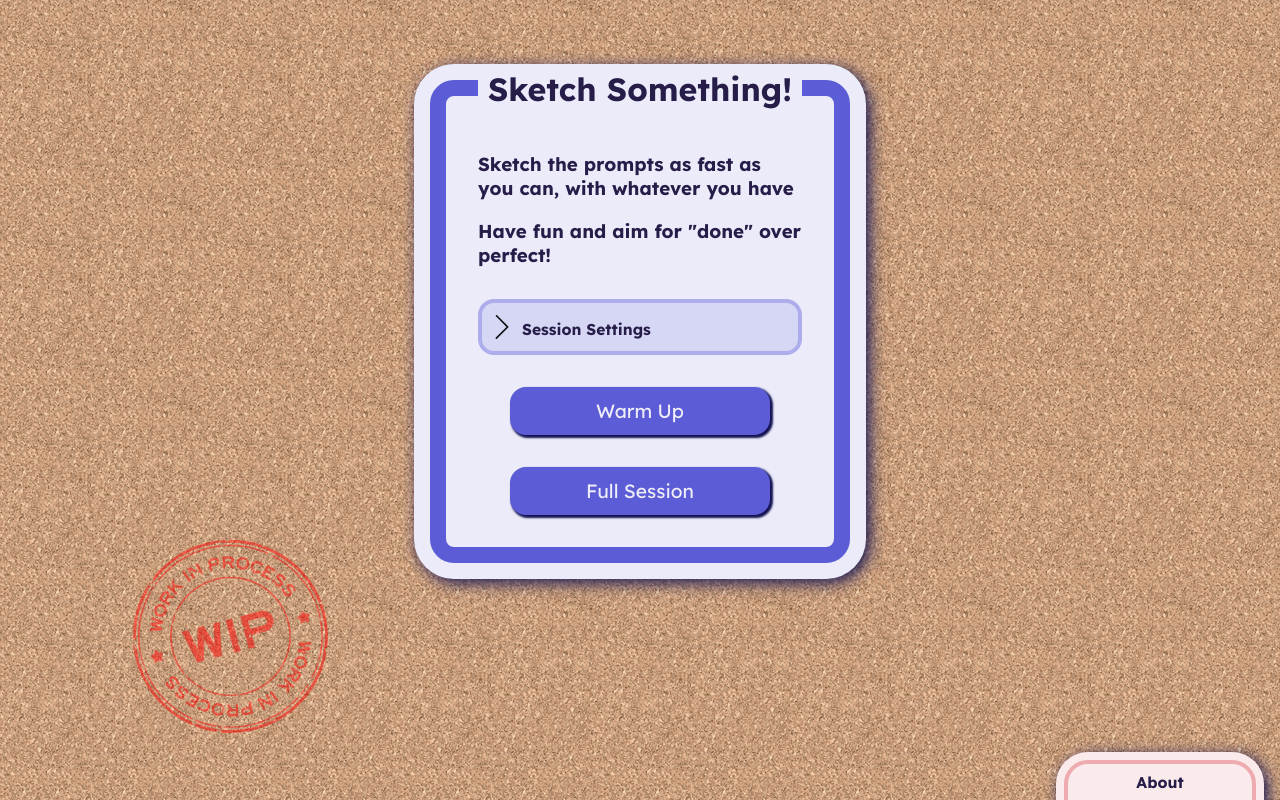
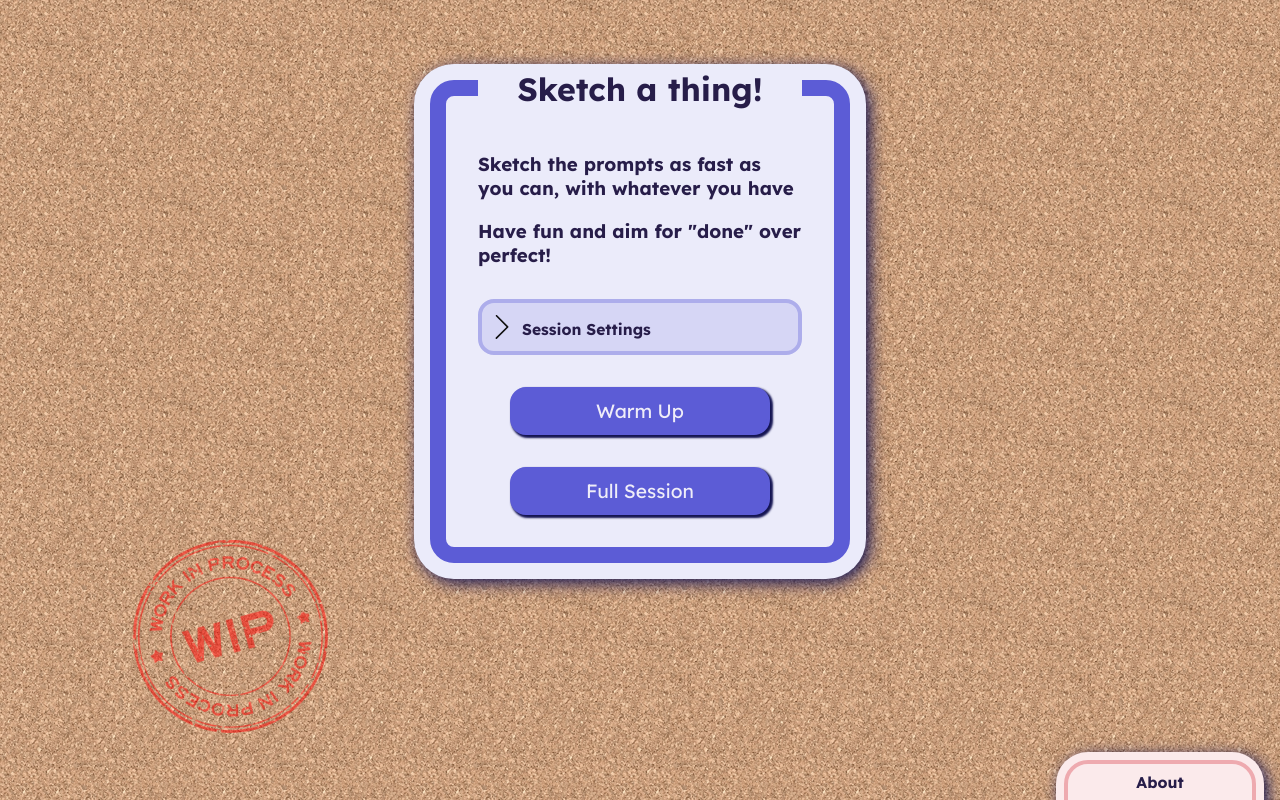
Before and after one commit to ConnorOfLocke/SketchSomething, a React (Create React App) app: page / in a window 1280 px wide. Built offline with nearby package versions, Linux system fonts and the light colour scheme.

Commit message:
Renamed the website

```diff
--- a/package.json
+++ b/package.json
@@ -1,5 +1,5 @@
 {
-  "name": "sketch-something",
+  "name": "sketch-a-thing",
   "version": "0.1.0",
   "private": true,
   "dependencies": {
--- a/public/index.html
+++ b/public/index.html
@@ -16,24 +16,33 @@
     <meta name="viewport" content="width=device-width, initial-scale=1" />
     <meta name="theme-color" content="#000000" />
     <meta name="author" content="Connor Locke-Warburton" />
-    <meta name="description" content="Tool for speed sketching using randomised prompts" />
+    <meta
+      name="description"
+      content="Tool for speed sketching using randomised prompts"
+    />
     <meta
       name="keywords"
-      content="Sketching, Sketch,Sketch Something, Art, Connor Locke-Warburton"
+      content="Sketching, Sketch, Sketch a thing, Art, Connor Locke-Warburton"
     />
 
     <meta property="og:url" content="https://www.sketch-something.com" />
-    <meta property="og:title" content="Sketch Something" />
+    <meta property="og:title" content="Sketch a Thing" />
     <meta property="og:type" content="website" />
-    <meta property="og:site_name" content="Sketch Something" />
-    <meta property="og:description" content="Tool for speed sketching using randomised prompts" />
+    <meta property="og:site_name" content="Sketch a Thing" />
+    <meta
+      property="og:description"
+      content="Tool for speed sketching using randomised prompts"
+    />
     <!--<meta property="og:image" content="/profile-face.jpg" />
     <meta property="og:image:width" content="449" />
     <meta property="og:image:height" content="512" /> -->
 
-    <meta itemprop="name" content="Sketch Somethingn" />
+    <meta itemprop="name" content="Sketch a Thing" />
     <meta itemprop="url" content="https://www.sketch-something.com" />
-    <meta itemprop="description" content="Tool for speed sketching using randomised prompts" />
+    <meta
+      itemprop="description"
+      content="Tool for speed sketching using randomised prompts"
+    />
     <!--<meta itemprop="thumbnailUrl" content="/profile-face.jpg" />
     <link rel="image_src" href="/profile-face.jpg" />
     <meta itemprop="image" content="/profile-face.jpg" />-->
@@ -42,10 +51,13 @@
     <!-- <meta name="twitter:image" content="/profile-face.jpg" /> -->
     <meta name="twitter:url" content="https://www.sketch-something.com" />
     <meta name="twitter:card" content="summary" />
-    <meta name="twitter:description" content="Tool for speed sketching using randomised prompts" />
+    <meta
+      name="twitter:description"
+      content="Tool for speed sketching using randomised prompts"
+    />
     <meta property="twitter:site" content="@mr_spiggs" />
 
-    <title>Sketch Something</title>
+    <title>Sketch a Thing</title>
   </head>
   <body>
     <noscript>You need to enable JavaScript to run this app.</noscript>
--- a/src/components/modals/About.js
+++ b/src/components/modals/About.js
@@ -8,11 +8,14 @@ function AboutModal({ open, onConfirm }) {
   return (
     <Modal open={open} onConfirm={onConfirm} className={classes.about}>
       <h1>Thanks for checking this out!</h1>
-      <h3>"Sketch Something" was made by:</h3>
+      <h3>"Sketch a Thing" was made by:</h3>
       <h3>
         Connor "<span>Spiggleedoo</span>" Locke-Warburton
       </h3>
-      <p>This site is still work in progress so lemme know if anything breaks for you</p>
+      <p>
+        This site is still work in progress so lemme know if anything breaks for
+        you
+      </p>
       <h3>Come say hi!</h3>
       <nav>
         {SOCIALS.map((social) => (
--- a/src/pages/Home.js
+++ b/src/pages/Home.js
@@ -7,11 +7,13 @@ function HomePage() {
     <ContentBox animate>
       <BorderBox borderType={"background"}>
         <header>
-          <h1>Sketch Something!</h1>
+          <h1>Sketch a thing!</h1>
         </header>
         <section className={classes.subtitleText}>
           <h3>Sketch the prompts as fast as you can, with whatever you have</h3>
-          <h3 className={classes.subtitleText}>Have fun and aim for "done" over perfect!</h3>
+          <h3 className={classes.subtitleText}>
+            Have fun and aim for "done" over perfect!
+          </h3>
         </section>
         <SessionSettings />
       </BorderBox>
```
Also changed, not shown: public/manifest.json, 2 other files (tests, documents, lock files or other folders).
